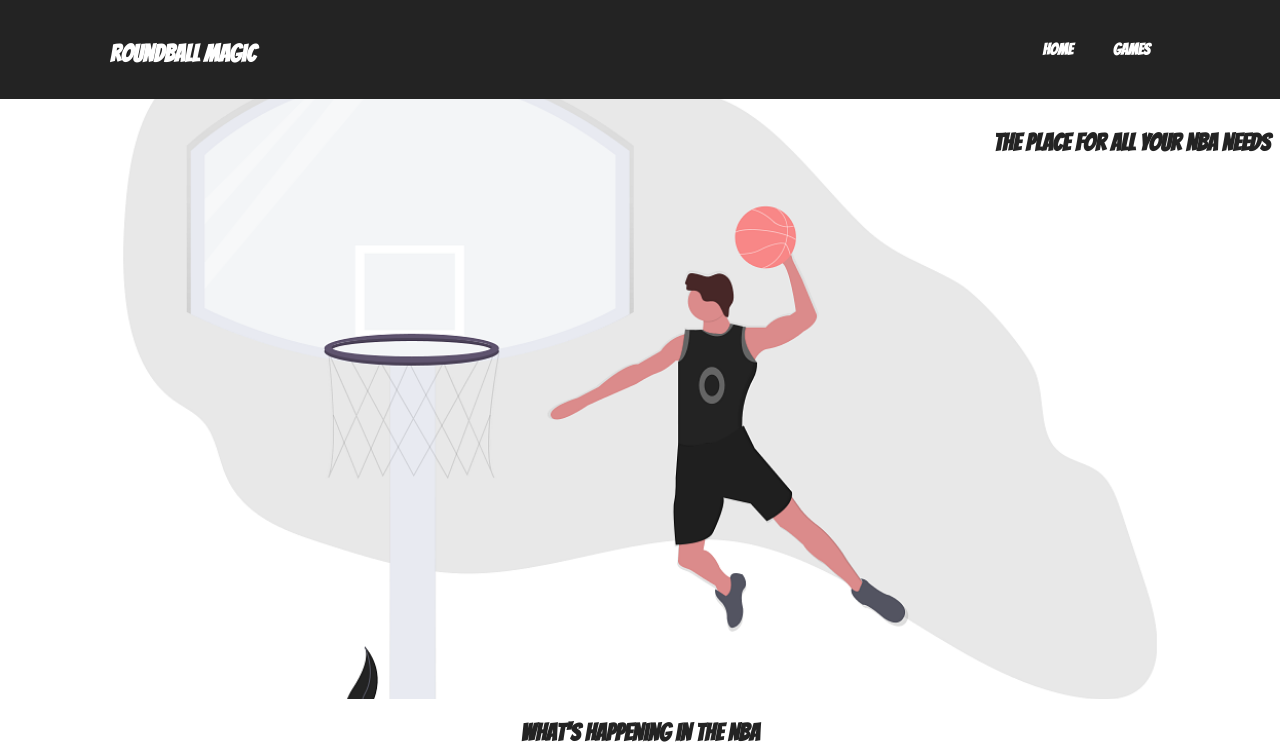
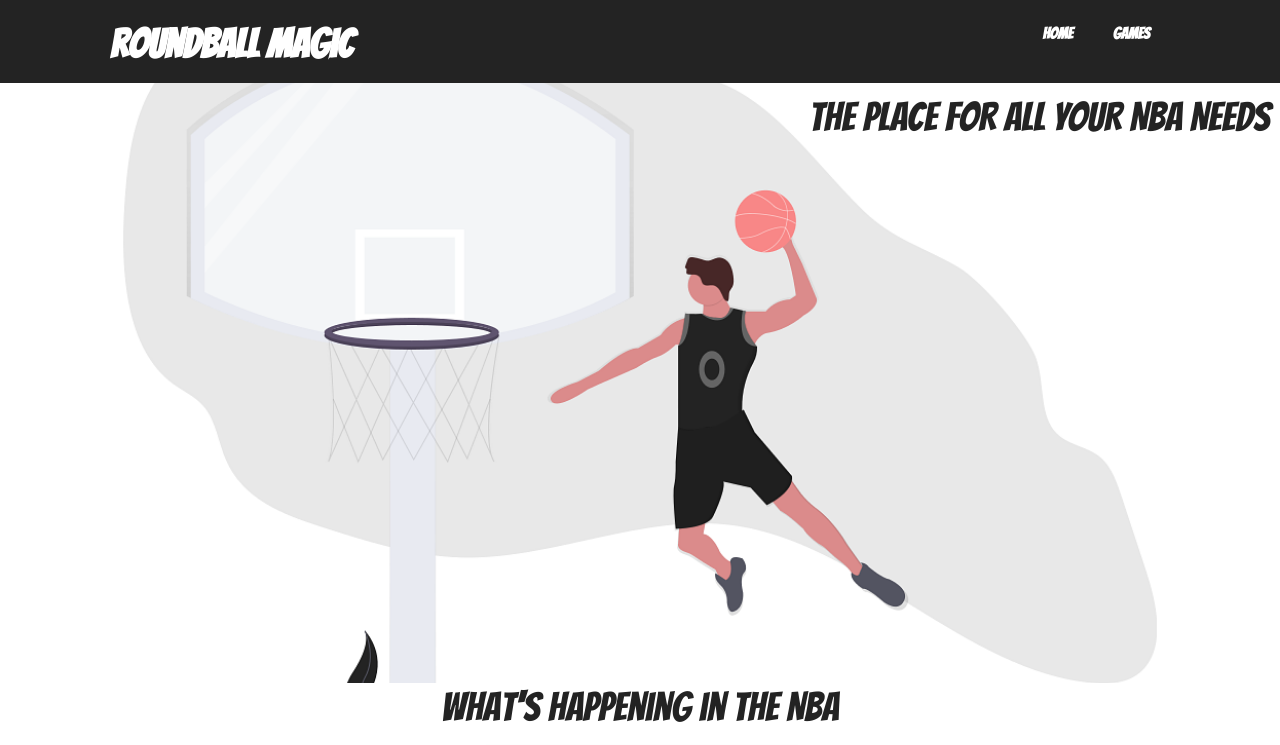
Before and after one commit to sjoseph1848/roundball-magic-frontend, an Angular app: page /home in a window 1280 px wide. Shown: the top 745 px of the page. Built offline with nearby package versions, Linux system fonts and the light colour scheme.

Commit message:
added bootstrap to the project

```diff
--- a/package.json
+++ b/package.json
@@ -19,6 +19,7 @@
     "@angular/platform-browser": "~8.1.1",
     "@angular/platform-browser-dynamic": "~8.1.1",
     "@angular/router": "~8.1.1",
+    "bootstrap": "^4.4.1",
     "rxjs": "~6.4.0",
     "tslib": "^1.9.0",
     "zone.js": "~0.9.1"
--- a/src/styles.scss
+++ b/src/styles.scss
@@ -1,5 +1,8 @@
 
+//font
 @import url('https://fonts.googleapis.com/css?family=Bangers&display=swap" rel="stylesheet"');
+//bootstrap
+@import "../node_modules/bootstrap/scss/bootstrap.scss";
 /* You can add global styles to this file, and also import other style files */
 * {
   box-sizing: border-box;
```
Also changed, not shown: 1 other file (tests, documents, lock files or other folders).
